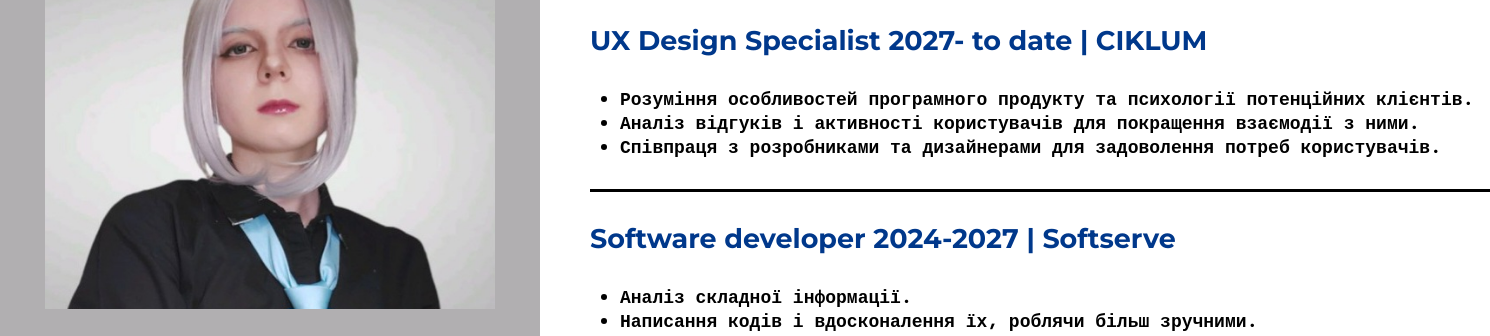
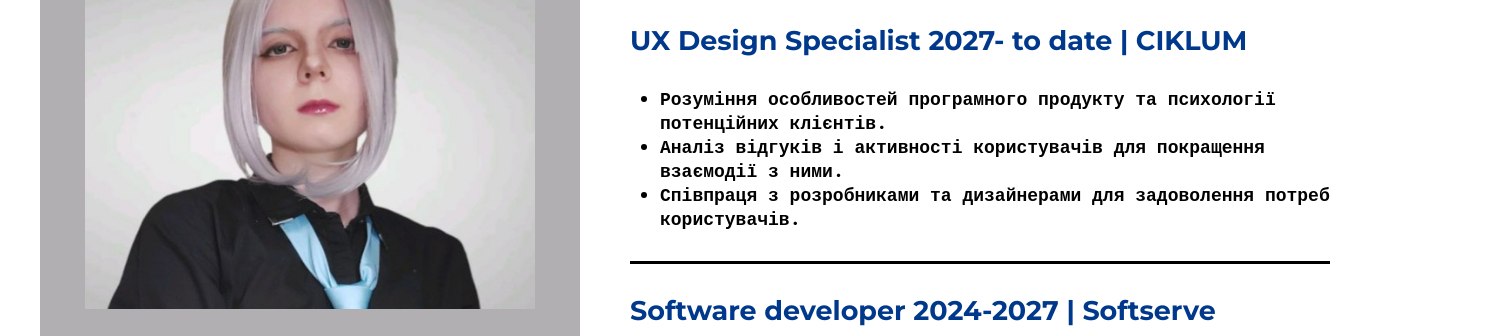
Before and after one commit to VeronikaKlimenko/CV, a plain HTML site: page index.html in a window 1280 px wide. Shown: the part 130-466 px from the top of the page, 1490 px wide, since content can reach past the window. Drawn offline with nearby package versions, Linux system fonts and the light colour scheme.

Commit message:
changed max-width

```diff
--- a/css/style.css
+++ b/css/style.css
@@ -10,7 +10,7 @@ body {
 .container {
   display: flex;
   gap: 50px;
-  max-width: 1400px;
+  max-width: 1200px;
   margin: 0 auto;
 }
 
@@ -100,7 +100,7 @@ li {
 }
 /*right side*/
 .main-container {
-  width: 900px;
+  width: 700px;
 }
 main h2 {
   margin: 30px auto;
```
